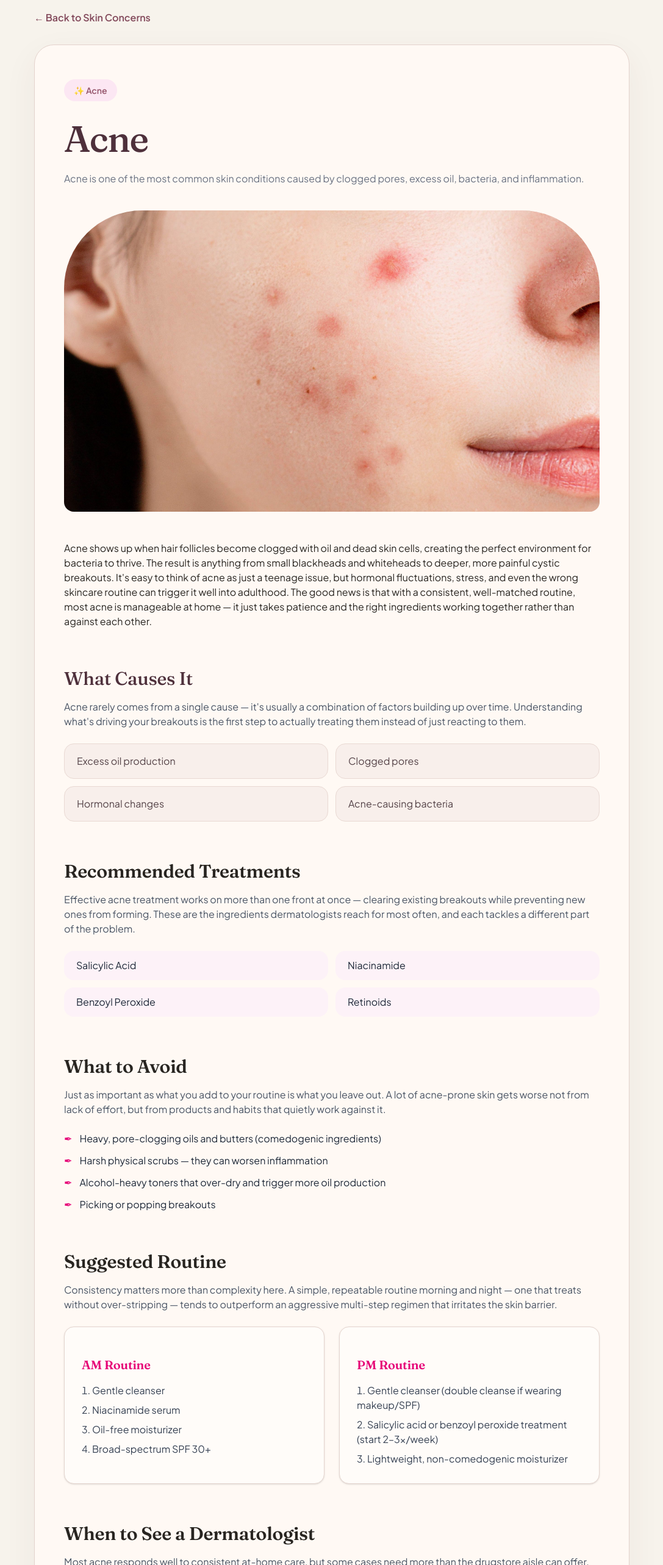
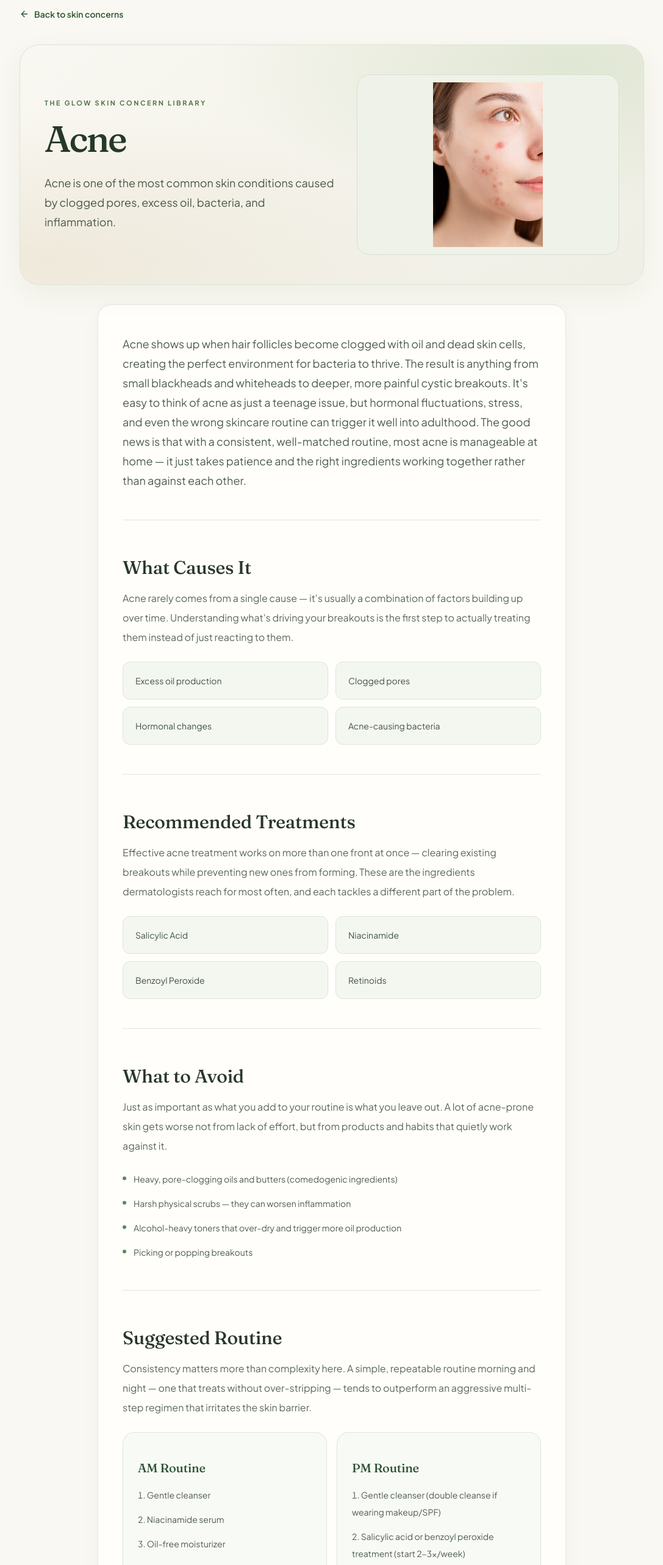
Before and after one commit to education03741-lab/my-website, a Next.js app: page /skin-concerns/acne in a window 1280 px wide. Shown: the part 140-2706 px from the top of the page at 61% size, without its empty margins (96-1183 px from the left). Built offline with nearby package versions, Linux system fonts and the light colour scheme.

Commit message:
Design: botanical skin concern guide template and image-safe related cards

```diff
--- a/app/(site)/skin-concerns/[slug]/page.tsx
+++ b/app/(site)/skin-concerns/[slug]/page.tsx
@@ -1,5 +1,6 @@
 import Image from "next/image";
 import Link from "next/link";
+import { ArrowLeft, ArrowUpRight, Leaf } from "lucide-react";
 import { cache } from "react";
 import type { Metadata } from "next";
 import Navbar from "@/app/components/Navbar";
@@ -30,7 +31,7 @@ const getConcern = cache(async (slug: string): Promise<Concern | undefined> => {
         title: sanityConcern.title,
         slug: sanityConcern.slug?.current,
         image: sanityConcern.image
-          ? urlFor(sanityConcern.image).width(1200).height(700).url()
+          ? urlFor(sanityConcern.image).width(1200).url()
           : "",
         emoji: sanityConcern.emoji ?? "",
         description: sanityConcern.description ?? "",
@@ -74,7 +75,7 @@ export async function generateMetadata({ params }: PageProps): Promise<Metadata>
     openGraph: {
       title,
       description,
-      images: concern.image ? [{ url: concern.image, width: 1200, height: 700 }] : [],
+      images: concern.image ? [{ url: concern.image }] : [],
       type: "article",
     },
     twitter: {
@@ -117,116 +118,102 @@ export default async function SkinConcernPage({ params }: PageProps) {
         }}
       />
 
-      <main className="gs-atelier-concern mx-auto max-w-5xl px-5 py-12 sm:px-6 sm:py-20">
-        <Link
-          href="/skin-concerns"
-          className="text-[#82485A] font-semibold hover:underline"
-        >
-          ← Back to Skin Concerns
+      <main className="gs-skin-concern-guide min-h-screen bg-[#F9F8F2] px-5 pb-20 pt-10 dark:bg-[#253128] sm:px-6 sm:pt-16">
+        <div className="mx-auto max-w-5xl">
+          <Link href="/skin-concerns" className="inline-flex min-h-11 items-center gap-2 text-sm font-semibold text-[#2D5830] underline-offset-4 hover:underline focus-visible:outline-2 focus-visible:outline-[#2B552D] dark:text-[#C7DDBB]">
+            <ArrowLeft className="h-4 w-4" aria-hidden="true" /> Back to skin concerns
           </Link>
 
-        <div className="mt-8 rounded-[2rem] border border-[#E4D3CD] bg-[#FFF9F4] px-6 py-10 shadow-[0_18px_55px_rgba(79,44,54,.06)] sm:px-12 sm:py-14">
-          <span className="inline-block rounded-full bg-pink-100 px-4 py-2 text-sm font-semibold text-[#95556B]">
-            {concern.emoji} {concern.title}
-          </span>
-
-          <h1 className="mt-6 font-heading text-4xl font-medium leading-tight tracking-tight text-[#4E303B] sm:text-6xl">
+          <header className="gs-mineral-surface relative isolate mt-7 overflow-hidden rounded-[2rem] border border-[#DCE4D5] px-6 py-10 shadow-[0_16px_45px_rgba(46,63,42,.06)] sm:px-10 sm:py-12">
+            <div className={`relative z-10 grid items-center gap-9 ${concern.image ? "lg:grid-cols-[1.05fr_.95fr]" : ""}`}>
+              <div>
+                <p className="mb-4 text-[11px] font-bold uppercase tracking-[.23em] text-[#52754D] dark:text-[#C5DCBB]">THE GLOW SKIN CONCERN LIBRARY</p>
+                <h1 className="mt-0 font-heading text-4xl font-medium leading-[1.1] tracking-[-.045em] !text-[#26382A] dark:!text-[#F7F6EF] sm:text-6xl">
                   {concern.title}
                 </h1>
-
-          <p className="mt-4 text-gray-500">{concern.description}</p>
-
+                <p className="mt-6 text-base leading-8 text-[#4B5849] dark:text-[#D6E2D0] sm:text-lg">
+                  {concern.description}
+                </p>
+              </div>
               {concern.image && (
-            <div className="relative mt-10 aspect-[16/9] w-full overflow-hidden rounded-t-[8rem] rounded-b-2xl bg-[#EBDDD8]">
+                <div className="relative aspect-[16/11] overflow-hidden rounded-[1.3rem] border border-[#D6E0D1] bg-[#EFF2E8] dark:border-[#536B55] dark:bg-[#435444]">
                   <Image
                     src={concern.image}
                     alt={concern.title}
                     fill
-                sizes="(max-width: 768px) 100vw, 768px"
-                className="object-cover"
+                    sizes="(max-width: 1024px) 100vw, 42vw"
                     priority
+                    className="object-contain p-3"
                   />
                 </div>
               )}
+            </div>
+          </header>
 
-          <article className="prose prose-lg max-w-none mt-12">
+          <div className="mx-auto mt-8 max-w-3xl rounded-[1.4rem] border border-[#E2E9DD] bg-[#FFFEFB] px-6 py-10 shadow-[0_10px_34px_rgba(44,59,42,.035)] dark:border-[#526B54] dark:bg-[#303D33] sm:px-10 sm:py-12">
+            <article className="text-base leading-8 text-[#4E5E4E] dark:text-[#D4DECF] sm:text-lg">
               <p className="whitespace-pre-line">{concern.overview}</p>
             </article>
 
-          <section className="mt-16">
-            <h2 className="font-heading text-3xl font-medium mb-4 text-[#4E303B]">What Causes It</h2>
-            <p className="text-gray-600 mb-6">{concern.causesIntro}</p>
-            <ul className="grid sm:grid-cols-2 gap-3">
+            <section className="mt-12 border-t border-[#DFE6DA] pt-9 dark:border-[#536B55]">
+              <h2 className="mb-4 font-heading text-3xl font-medium !text-[#29372B] dark:!text-[#F7F6EF]">What Causes It</h2>
+              <p className="mb-6 leading-8 text-[#5B685B] dark:text-[#D4DECF]">{concern.causesIntro}</p>
+              <ul className="grid gap-3 sm:grid-cols-2">
                 {concern.causes.map((cause) => (
-                <li
-                  key={cause}
-                  className="rounded-2xl border border-[#E9D9D3] bg-[#F8EFEB] px-5 py-4 text-[#554348]"
-                >
+                  <li key={cause} className="rounded-xl border border-[#DCE6D8] bg-[#F4F7EF] px-5 py-4 text-sm leading-7 text-[#405443] dark:border-[#5B7559] dark:bg-[#374B3B] dark:text-[#DFEADA]">
                     {cause}
                   </li>
                 ))}
               </ul>
             </section>
 
-          <section className="mt-16">
-            <h2 className="text-3xl font-bold mb-4">Recommended Treatments</h2>
-            <p className="text-gray-600 mb-6">{concern.treatmentsIntro}</p>
-            <ul className="grid sm:grid-cols-2 gap-3">
+            <section className="mt-12 border-t border-[#DFE6DA] pt-9 dark:border-[#536B55]">
+              <h2 className="mb-4 font-heading text-3xl font-medium !text-[#29372B] dark:!text-[#F7F6EF]">Recommended Treatments</h2>
+              <p className="mb-6 leading-8 text-[#5B685B] dark:text-[#D4DECF]">{concern.treatmentsIntro}</p>
+              <ul className="grid gap-3 sm:grid-cols-2">
                 {concern.treatments.map((treatment) => (
-                <li
-                  key={treatment}
-                  className="rounded-2xl bg-pink-50 px-5 py-3 text-gray-800"
-                >
+                  <li key={treatment} className="rounded-xl border border-[#DCE6D8] bg-[#F4F7EF] px-5 py-4 text-sm leading-7 text-[#405443] dark:border-[#5B7559] dark:bg-[#374B3B] dark:text-[#DFEADA]">
                     {treatment}
                   </li>
                 ))}
               </ul>
             </section>
 
-          <section className="mt-16">
-            <h2 className="text-3xl font-bold mb-4">What to Avoid</h2>
-            <p className="text-gray-600 mb-6">{concern.avoidIntro}</p>
+            <section className="mt-12 border-t border-[#DFE6DA] pt-9 dark:border-[#536B55]">
+              <h2 className="mb-4 font-heading text-3xl font-medium !text-[#29372B] dark:!text-[#F7F6EF]">What to Avoid</h2>
+              <p className="mb-6 leading-8 text-[#5B685B] dark:text-[#D4DECF]">{concern.avoidIntro}</p>
               <ul className="space-y-3">
                 {concern.avoid.map((item) => (
-                <li key={item} className="flex gap-3 text-gray-800">
-                  <span className="text-pink-600">✒</span>
+                  <li key={item} className="flex gap-3 text-sm leading-7 text-[#4E5E4E] dark:text-[#DFEADA]">
+                    <span className="mt-2.5 h-1.5 w-1.5 shrink-0 rounded-full bg-[#62845A]" aria-hidden="true" />
                     <span>{item}</span>
                   </li>
                 ))}
               </ul>
             </section>
 
-          <section className="mt-16">
-            <h2 className="text-3xl font-bold mb-4">Suggested Routine</h2>
-            <p className="text-gray-600 mb-6">{concern.routineIntro}</p>
-            <div className="grid sm:grid-cols-2 gap-6">
+            <section className="mt-12 border-t border-[#DFE6DA] pt-9 dark:border-[#536B55]">
+              <h2 className="mb-4 font-heading text-3xl font-medium !text-[#29372B] dark:!text-[#F7F6EF]">Suggested Routine</h2>
+              <p className="mb-6 leading-8 text-[#5B685B] dark:text-[#D4DECF]">{concern.routineIntro}</p>
+              <div className="grid gap-4 sm:grid-cols-2">
                 {concern.routine.map((block) => (
-                <div
-                  key={block.time}
-                  className="rounded-2xl border border-[#E5D5CF] bg-[#FFFCF9] p-7 shadow-sm"
-                >
-                  <h3 className="text-xl font-bold text-pink-600 mb-4">
-                    {block.time} Routine
-                  </h3>
-                  <ol className="space-y-2 list-decimal list-inside text-gray-700">
-                    {block.steps.map((step, i) => (
-                      <li key={i}>{step}</li>
-                    ))}
+                  <div key={block.time} className="rounded-[1.2rem] border border-[#DCE6D8] bg-[#F8FAF5] p-6 dark:border-[#5B7559] dark:bg-[#374B3B]">
+                    <h3 className="mb-4 font-heading text-xl font-medium !text-[#2C5331] dark:!text-[#D1E7C9]">{block.time} Routine</h3>
+                    <ol className="list-inside list-decimal space-y-3 text-sm leading-7 text-[#4E5E4E] dark:text-[#DFEADA]">
+                      {block.steps.map((step, i) => <li key={i}>{step}</li>)}
                     </ol>
                   </div>
                 ))}
               </div>
             </section>
 
-          <section className="mt-16">
-            <h2 className="text-3xl font-bold mb-4">
-              When to See a Dermatologist
-            </h2>
-            <p className="text-gray-600 mb-6">{concern.dermIntro}</p>
+            <section className="mt-12 border-t border-[#DFE6DA] pt-9 dark:border-[#536B55]">
+              <h2 className="mb-4 font-heading text-3xl font-medium !text-[#29372B] dark:!text-[#F7F6EF]">When to See a Dermatologist</h2>
+              <p className="mb-6 leading-8 text-[#5B685B] dark:text-[#D4DECF]">{concern.dermIntro}</p>
               <ul className="space-y-3">
                 {concern.seeADermatologistIf.map((item) => (
-                <li key={item} className="flex gap-3 text-gray-800">
-                  <span className="text-pink-600">•</span>
+                  <li key={item} className="flex gap-3 text-sm leading-7 text-[#4E5E4E] dark:text-[#DFEADA]">
+                    <span className="mt-2.5 h-1.5 w-1.5 shrink-0 rounded-full bg-[#62845A]" aria-hidden="true" />
                     <span>{item}</span>
                   </li>
                 ))}
@@ -234,34 +221,34 @@ export default async function SkinConcernPage({ params }: PageProps) {
             </section>
           </div>
 
-        <section className="mt-24">
-          <h2 className="text-3xl font-bold mb-8">Related Concerns</h2>
-
-          <div className="grid md:grid-cols-2 gap-8">
+          <section className="mt-16 border-t border-[#D9E2D5] pt-12 dark:border-[#536B55]" aria-labelledby="related-concerns-heading">
+            <h2 id="related-concerns-heading" className="mb-8 font-heading text-3xl font-medium !text-[#29372B] dark:!text-[#F7F6EF]">Related Concerns</h2>
+            <div className="grid gap-5 sm:grid-cols-2">
               {relatedConcerns.map((item) => (
                 <Link
                   key={item.id}
                   href={`/skin-concerns/${item.slug}`}
-                className="overflow-hidden rounded-3xl bg-white shadow-sm transition hover:-translate-y-1 hover:shadow-xl"
+                  className="gs-botanical-card group flex h-full flex-col overflow-hidden rounded-[1.3rem] border border-[#DCE3D6] bg-[#FFFEFB] shadow-[0_8px_26px_rgba(44,59,42,.045)] transition hover:-translate-y-1 hover:border-[#8DA784] hover:shadow-[0_20px_46px_rgba(44,59,42,.11)] focus-visible:outline-2 focus-visible:outline-offset-4 focus-visible:outline-[#2D5830] dark:border-[#536B55] dark:bg-[#303D33]"
                 >
-                <div className="relative h-56 w-full">
-                  <Image
-                    src={item.image}
-                    alt={item.title}
-                    fill
-                    sizes="(max-width: 768px) 100vw, 50vw"
-                    className="object-cover"
-                  />
+                  <div className="relative aspect-[16/10] overflow-hidden border-b border-[#E6E9DE] bg-[#EFF1E7] dark:border-[#536B55] dark:bg-[#435444]">
+                    {item.image ? (
+                      <Image src={item.image} alt={item.title} fill sizes="(max-width: 640px) 100vw, 50vw" className="object-contain p-3 transition-transform duration-500 group-hover:scale-[1.015]" />
+                    ) : (
+                      <div className="flex h-full items-center justify-center" aria-hidden="true"><Leaf className="h-12 w-12 stroke-[1.2] text-[#829E78]" /></div>
+                    )}
                   </div>
-
-                <div className="p-6">
-                  <h3 className="mt-3 text-2xl font-bold">{item.title}</h3>
-                  <p className="mt-3 text-gray-600">{item.description}</p>
+                  <div className="flex flex-1 flex-col p-6">
+                    <h3 className="font-heading text-2xl font-medium !text-[#29372B] dark:!text-[#F6F7F0]">{item.title}</h3>
+                    <p className="mt-3 line-clamp-3 text-sm leading-7 text-[#5B685B] dark:text-[#D4DEC8]">{item.description}</p>
+                    <span className="mt-auto flex items-center justify-between gap-2 border-t border-[#E3E9DF] pt-5 text-sm font-semibold text-[#2D5830] dark:border-[#566B56] dark:text-[#C7E0BA]">
+                      Read concern guide <span aria-hidden="true" className="flex h-9 w-9 items-center justify-center rounded-full bg-[#E6EDD9] text-[#315835] transition group-hover:bg-[#2D5830] group-hover:text-white"><ArrowUpRight className="h-4 w-4" /></span>
+                    </span>
                   </div>
                 </Link>
               ))}
             </div>
           </section>
+        </div>
       </main>
 
       <Footer />
```
Lines whose indentation alone changed are shown as unchanged.
